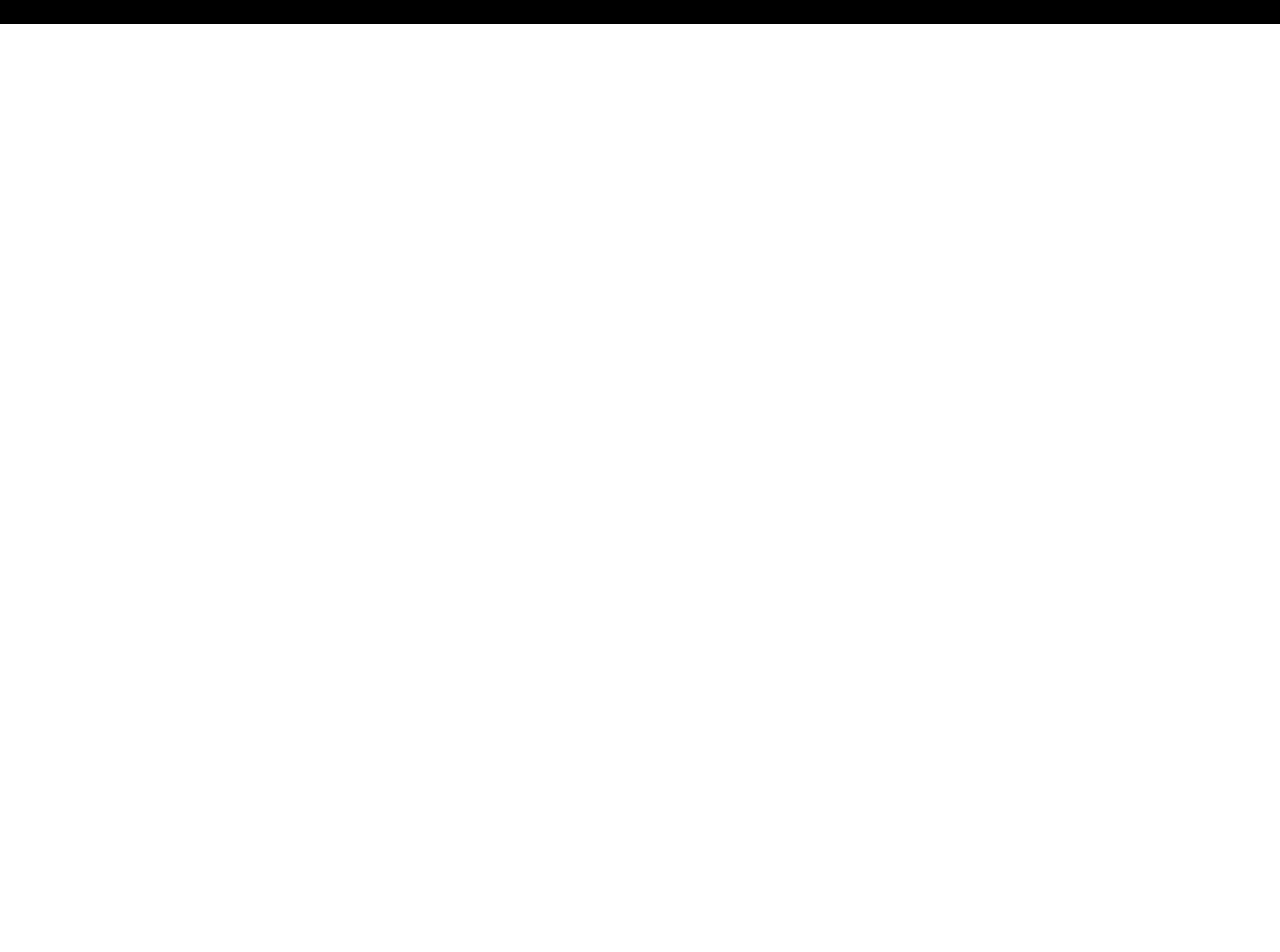
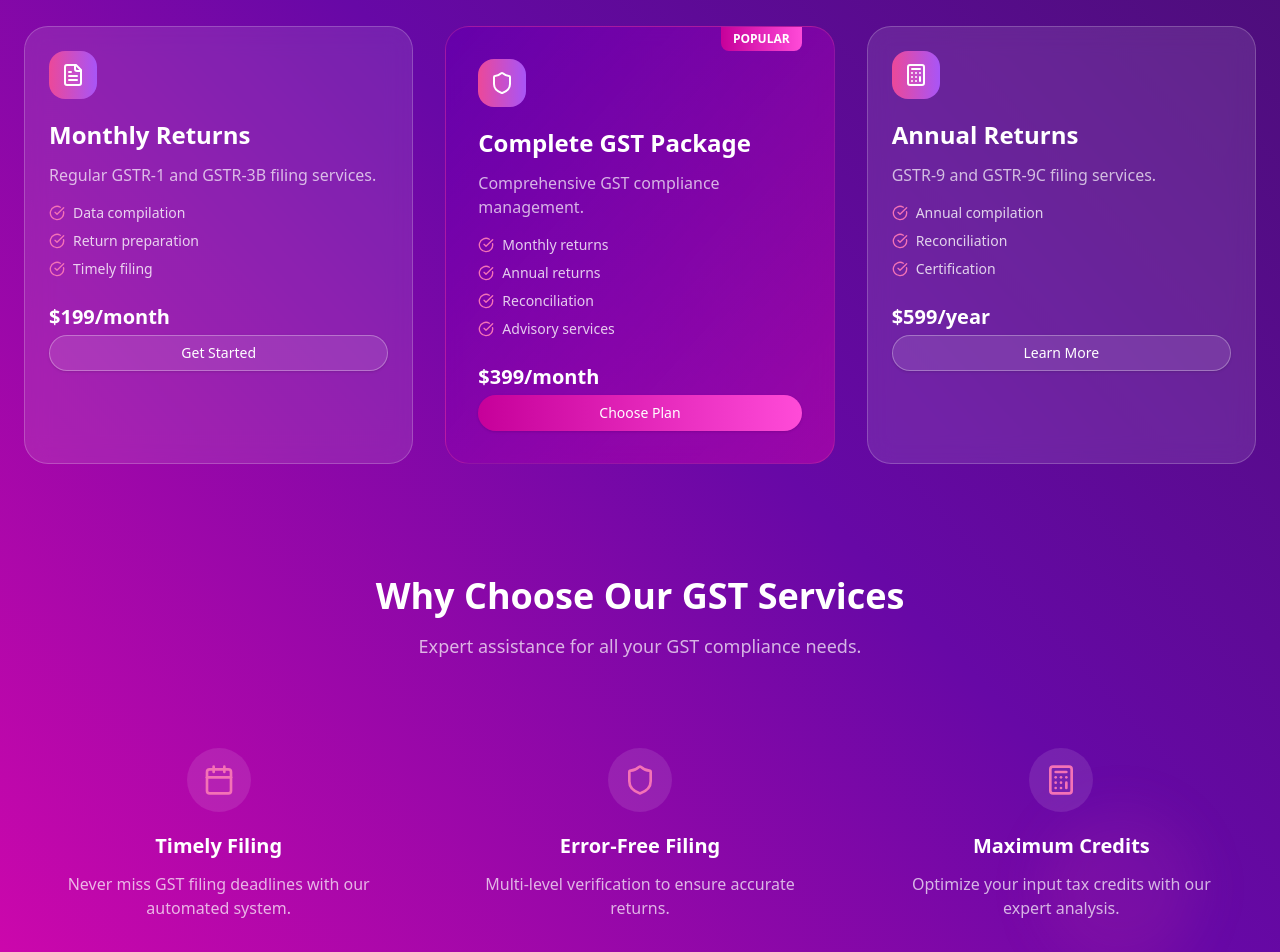
Before and after one commit to darshit890/pitchvilla-landing-page, a Next.js app: page /gst-filing in a window 1280 px wide. Shown: the part 460-1412 px from the top of the page. Before the commit the page ends 800 px from the top, so only its background shows below. Built offline with nearby package versions, Linux system fonts and the light colour scheme.

Commit message:
Update page.tsx

```diff
--- a/src/app/gst-filing/page.tsx
+++ b/src/app/gst-filing/page.tsx
@@ -1,9 +1,156 @@
-import React from 'react'
+"use client";
 
-const page = () => {
+import React from 'react';
+import { ArrowRight, Calculator, FileText, Calendar, ClipboardCheck, Shield, CheckCircle } from "lucide-react";
+import { Button } from "@/components/ui/button";
+
+const GSTFilingPage = () => {
   return (
-    <div>page</div>
-  )
-}
+    <div className="min-h-screen bg-gradient-to-bl from-[#44106C] via-[#6708A6] to-[#D007AC] overflow-hidden relative">
+      {/* Decorative elements */}
+      <div className="absolute top-10 left-10 w-32 h-32 bg-white/5 rounded-full blur-xl"></div>
+      <div className="absolute bottom-10 right-20 w-40 h-40 bg-pink-500/10 rounded-full blur-xl"></div>
 
-export default page
+      {/* Hero Section */}
+      <div className="container mx-auto px-6 pt-20 pb-12 relative z-10">
+        <div className="inline-block px-3 py-1 bg-white/10 backdrop-blur-sm rounded-full text-pink-200 text-xs font-medium mb-3">
+          GST Filing Services
+        </div>
+
+        <h1 className="text-4xl md:text-6xl lg:text-7xl text-white font-bold leading-tight tracking-tight max-w-4xl">
+          Simplify Your <span className="text-pink-300">GST Compliance</span> & <span className="text-pink-300">Returns</span>
+        </h1>
+
+        <p className="mt-6 text-lg md:text-xl text-white/80 leading-relaxed font-light max-w-2xl">
+          Professional GST filing services to ensure timely compliance and maximize input tax credits.
+        </p>
+
+        {/* Service Cards */}
+        <div className="grid grid-cols-1 md:grid-cols-3 gap-8 mt-16">
+          <div className="bg-white/10 backdrop-blur-md rounded-3xl p-6 border border-white/20">
+            <div className="h-12 w-12 bg-gradient-to-r from-pink-500 to-purple-500 rounded-2xl flex items-center justify-center mb-5">
+              <FileText className="h-6 w-6 text-white" />
+            </div>
+            <h3 className="text-2xl font-bold text-white mb-3">Monthly Returns</h3>
+            <p className="text-white/70 mb-4">Regular GSTR-1 and GSTR-3B filing services.</p>
+            <ul className="space-y-2 mb-6">
+              <li className="flex items-center text-white/80 text-sm">
+                <CheckCircle className="h-4 w-4 text-pink-400 mr-2" />
+                Data compilation
+              </li>
+              <li className="flex items-center text-white/80 text-sm">
+                <CheckCircle className="h-4 w-4 text-pink-400 mr-2" />
+                Return preparation
+              </li>
+              <li className="flex items-center text-white/80 text-sm">
+                <CheckCircle className="h-4 w-4 text-pink-400 mr-2" />
+                Timely filing
+              </li>
+            </ul>
+            <p className="text-xl font-bold text-white mb-1">$199/month</p>
+            <Button className="w-full bg-white/10 hover:bg-white/20 text-white border border-white/30 rounded-full py-2">
+              Get Started
+            </Button>
+          </div>
+
+          <div className="bg-gradient-to-br from-[#6500AB]/90 to-[#D007AC]/50 backdrop-blur-md rounded-3xl p-8 border border-pink-500/30 relative">
+            <div className="absolute top-0 right-8 bg-gradient-to-r from-[#C6009A] to-[#FF4BD8] text-white text-xs font-bold px-3 py-1 rounded-b-lg">
+              POPULAR
+            </div>
+            <div className="h-12 w-12 bg-gradient-to-r from-pink-500 to-purple-500 rounded-2xl flex items-center justify-center mb-5">
+              <Shield className="h-6 w-6 text-white" />
+            </div>
+            <h3 className="text-2xl font-bold text-white mb-3">Complete GST Package</h3>
+            <p className="text-white/70 mb-4">Comprehensive GST compliance management.</p>
+            <ul className="space-y-2 mb-6">
+              <li className="flex items-center text-white/80 text-sm">
+                <CheckCircle className="h-4 w-4 text-pink-400 mr-2" />
+                Monthly returns
+              </li>
+              <li className="flex items-center text-white/80 text-sm">
+                <CheckCircle className="h-4 w-4 text-pink-400 mr-2" />
+                Annual returns
+              </li>
+              <li className="flex items-center text-white/80 text-sm">
+                <CheckCircle className="h-4 w-4 text-pink-400 mr-2" />
+                Reconciliation
+              </li>
+              <li className="flex items-center text-white/80 text-sm">
+                <CheckCircle className="h-4 w-4 text-pink-400 mr-2" />
+                Advisory services
+              </li>
+            </ul>
+            <p className="text-xl font-bold text-white mb-1">$399/month</p>
+            <Button className="w-full bg-gradient-to-r from-[#C6009A] to-[#FF4BD8] hover:from-[#D800AA] hover:to-[#FF6DE1] text-white rounded-full py-2">
+              Choose Plan
+            </Button>
+          </div>
+
+          <div className="bg-white/10 backdrop-blur-md rounded-3xl p-6 border border-white/20">
+            <div className="h-12 w-12 bg-gradient-to-r from-pink-500 to-purple-500 rounded-2xl flex items-center justify-center mb-5">
+              <Calculator className="h-6 w-6 text-white" />
+            </div>
+            <h3 className="text-2xl font-bold text-white mb-3">Annual Returns</h3>
+            <p className="text-white/70 mb-4">GSTR-9 and GSTR-9C filing services.</p>
+            <ul className="space-y-2 mb-6">
+              <li className="flex items-center text-white/80 text-sm">
+                <CheckCircle className="h-4 w-4 text-pink-400 mr-2" />
+                Annual compilation
+              </li>
+              <li className="flex items-center text-white/80 text-sm">
+                <CheckCircle className="h-4 w-4 text-pink-400 mr-2" />
+                Reconciliation
+              </li>
+              <li className="flex items-center text-white/80 text-sm">
+                <CheckCircle className="h-4 w-4 text-pink-400 mr-2" />
+                Certification
+              </li>
+            </ul>
+            <p className="text-xl font-bold text-white mb-1">$599/year</p>
+            <Button className="w-full bg-white/10 hover:bg-white/20 text-white border border-white/30 rounded-full py-2">
+              Learn More
+            </Button>
+          </div>
+        </div>
+      </div>
+
+      {/* Features Section */}
+      <div className="container mx-auto px-6 py-16 relative z-10">
+        <div className="text-center mb-16">
+          <h2 className="text-3xl md:text-4xl font-bold text-white mb-4">Why Choose Our GST Services</h2>
+          <p className="text-white/70 text-lg max-w-2xl mx-auto">Expert assistance for all your GST compliance needs.</p>
+        </div>
+
+        <div className="grid grid-cols-1 md:grid-cols-3 gap-8">
+          <div className="flex flex-col items-center text-center p-6">
+            <div className="h-16 w-16 bg-white/10 rounded-full flex items-center justify-center mb-5">
+              <Calendar className="h-8 w-8 text-pink-400" />
+            </div>
+            <h3 className="text-xl font-bold text-white mb-3">Timely Filing</h3>
+            <p className="text-white/70">Never miss GST filing deadlines with our automated system.</p>
+          </div>
+
+          <div className="flex flex-col items-center text-center p-6">
+            <div className="h-16 w-16 bg-white/10 rounded-full flex items-center justify-center mb-5">
+              <Shield className="h-8 w-8 text-pink-400" />
+            </div>
+            <h3 className="text-xl font-bold text-white mb-3">Error-Free Filing</h3>
+            <p className="text-white/70">Multi-level verification to ensure accurate returns.</p>
+          </div>
+
+          <div className="flex flex-col items-center text-center p-6">
+            <div className="h-16 w-16 bg-white/10 rounded-full flex items-center justify-center mb-5">
+              <Calculator className="h-8 w-8 text-pink-400" />
+            </div>
+            <h3 className="text-xl font-bold text-white mb-3">Maximum Credits</h3>
+            <p className="text-white/70">Optimize your input tax credits with our expert analysis.</p>
+          </div>
+        </div>
+      </div>
+
+
+    </div>
+  );
+};
+
+export default GSTFilingPage;
```
